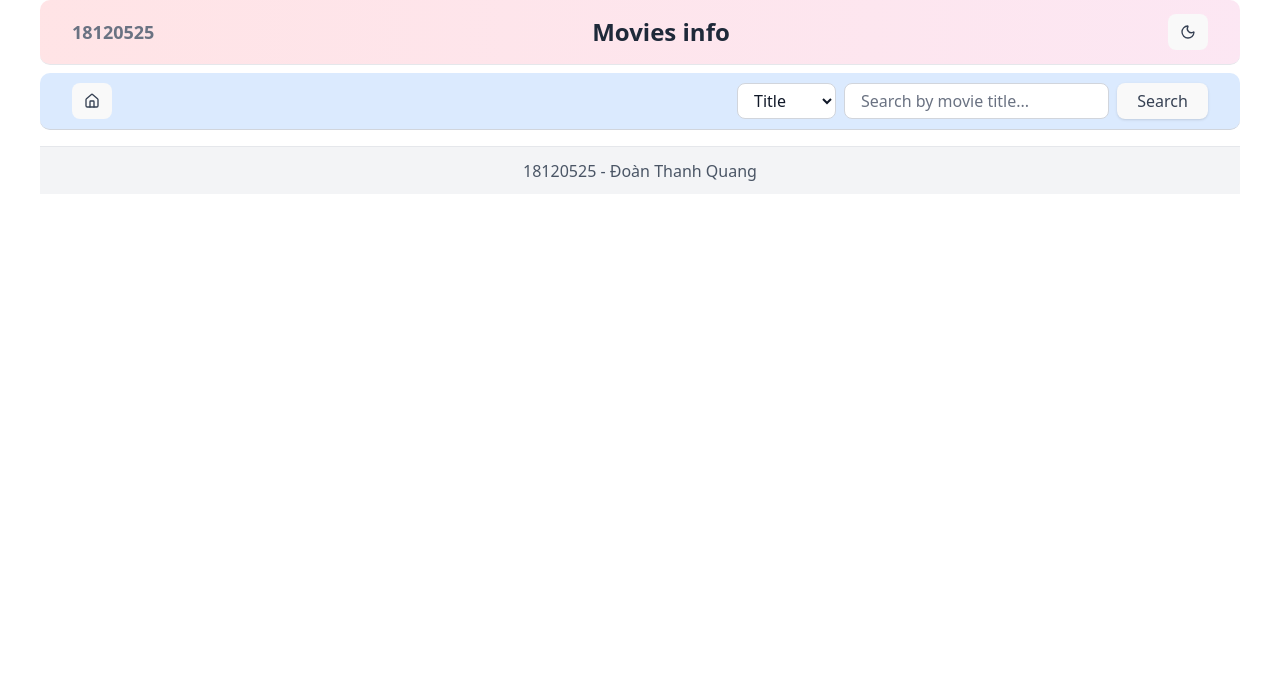
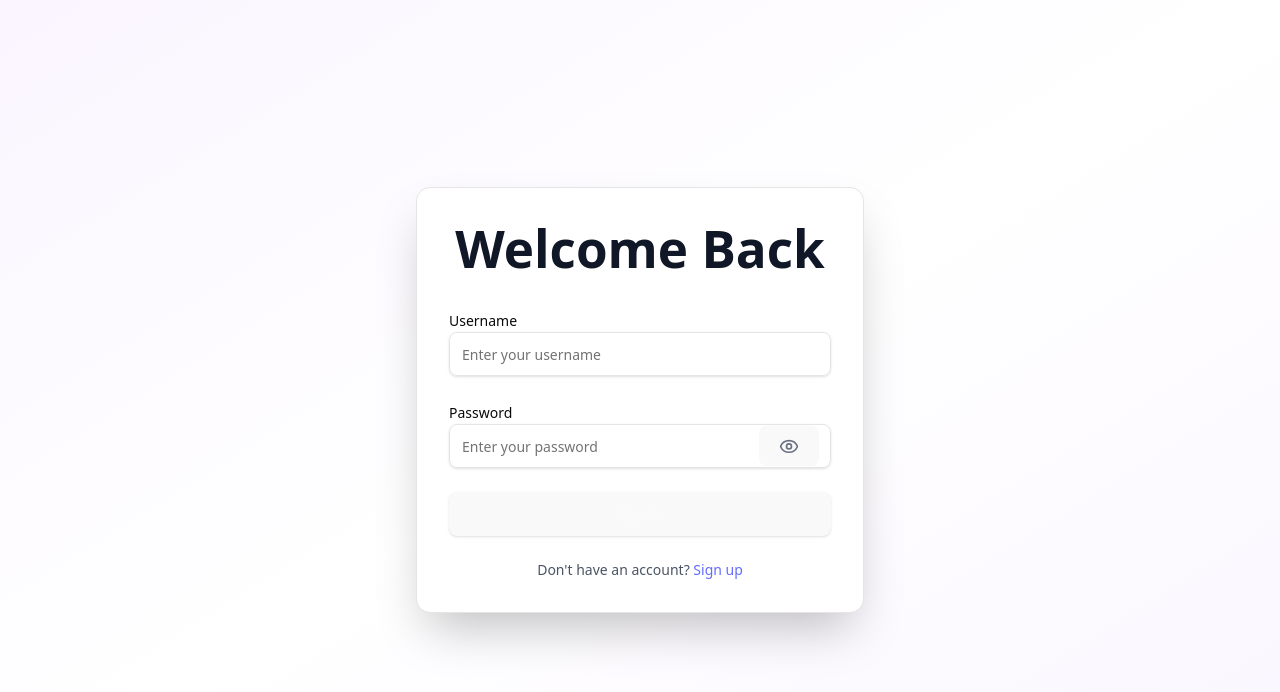
Before and after one commit to doanthanhquang/bai-tap-ca-nhan-2, a React (Vite) app: page /login in a window 1280 px wide. Shown: the top 692 px of the page. Built offline with nearby package versions, Linux system fonts and the light colour scheme.

Commit message:
feat: handle ui login page

```diff
--- a/package.json
+++ b/package.json
@@ -10,6 +10,8 @@
     "preview": "vite preview"
   },
   "dependencies": {
+    "@radix-ui/react-checkbox": "^1.3.3",
+    "@radix-ui/react-label": "^2.1.8",
     "@radix-ui/react-slot": "^1.2.4",
     "axios": "^1.13.2",
     "class-variance-authority": "^0.7.1",
--- a/src/app.tsx
+++ b/src/app.tsx
@@ -5,11 +5,20 @@ import {
   MovieDetailPage,
   SearchResultsPage,
   PersonDetailPage,
+  LoginPage,
 } from "@/pages";
 
 function App() {
   return (
     <Router>
+      <Routes>
+        {/* Login Route (without MainLayout) */}
+        <Route path="/login" element={<LoginPage />} />
+
+        {/* Main Routes (with MainLayout) */}
+        <Route
+          path="/*"
+          element={
             <MainLayout>
               <Routes>
                 <Route path="/" element={<MoviesListPage />} />
@@ -19,6 +28,9 @@ function App() {
                 <Route path="/persons/:id" element={<PersonDetailPage />} />
               </Routes>
             </MainLayout>
+          }
+        />
+      </Routes>
     </Router>
   );
 }
--- /dev/null
+++ b/src/components/ui/checkbox.tsx
@@ -0,0 +1,28 @@
+import * as React from "react"
+import * as CheckboxPrimitive from "@radix-ui/react-checkbox"
+import { Check } from "lucide-react"
+
+import { cn } from "@/lib/utils"
+
+const Checkbox = React.forwardRef<
+  React.ElementRef<typeof CheckboxPrimitive.Root>,
+  React.ComponentPropsWithoutRef<typeof CheckboxPrimitive.Root>
+>(({ className, ...props }, ref) => (
+  <CheckboxPrimitive.Root
+    ref={ref}
+    className={cn(
+      "grid place-content-center peer h-4 w-4 shrink-0 rounded-sm border border-primary shadow focus-visible:outline-none focus-visible:ring-1 focus-visible:ring-ring disabled:cursor-not-allowed disabled:opacity-50 data-[state=checked]:bg-primary data-[state=checked]:text-primary-foreground",
+      className
+    )}
+    {...props}
+  >
+    <CheckboxPrimitive.Indicator
+      className={cn("grid place-content-center text-current")}
+    >
+      <Check className="h-4 w-4" />
+    </CheckboxPrimitive.Indicator>
+  </CheckboxPrimitive.Root>
+))
+Checkbox.displayName = CheckboxPrimitive.Root.displayName
+
+export { Checkbox }
--- /dev/null
+++ b/src/components/ui/label.tsx
@@ -0,0 +1,24 @@
+import * as React from "react"
+import * as LabelPrimitive from "@radix-ui/react-label"
+import { cva, type VariantProps } from "class-variance-authority"
+
+import { cn } from "@/lib/utils"
+
+const labelVariants = cva(
+  "text-sm font-medium leading-none peer-disabled:cursor-not-allowed peer-disabled:opacity-70"
+)
+
+const Label = React.forwardRef<
+  React.ElementRef<typeof LabelPrimitive.Root>,
+  React.ComponentPropsWithoutRef<typeof LabelPrimitive.Root> &
+    VariantProps<typeof labelVariants>
+>(({ className, ...props }, ref) => (
+  <LabelPrimitive.Root
+    ref={ref}
+    className={cn(labelVariants(), className)}
+    {...props}
+  />
+))
+Label.displayName = LabelPrimitive.Root.displayName
+
+export { Label }
--- a/src/pages/index.ts
+++ b/src/pages/index.ts
@@ -2,3 +2,4 @@ export { default as MoviesListPage } from '@/pages/movies-list';
 export { default as MovieDetailPage } from '@/pages/movie-detail';
 export { default as SearchResultsPage } from '@/pages/search-results';
 export { default as PersonDetailPage } from '@/pages/person-detail';
+export { default as LoginPage } from '@/pages/login';
--- /dev/null
+++ b/src/pages/login.tsx
@@ -0,0 +1,101 @@
+import { useState } from "react";
+import { Link } from "react-router-dom";
+import { Button } from "@/components/ui/button";
+import { Card } from "@/components/ui/card";
+import { Input } from "@/components/ui/input";
+import { Label } from "@/components/ui/label";
+import { Eye, EyeOff } from "lucide-react";
+
+export default function LoginPage() {
+  const [showPassword, setShowPassword] = useState(false);
+  const [formData, setFormData] = useState({
+    username: "",
+    password: "",
+    rememberMe: false,
+  });
+
+  const handleSubmit = (e: React.FormEvent) => {
+    e.preventDefault();
+    // TODO: Handle login logic
+    console.log("Login attempt:", formData);
+  };
+
+  return (
+    <div className="min-h-screen flex items-center justify-center bg-gradient-to-br from-purple-50 via-white to-purple-50 dark:from-gray-900 dark:via-gray-800 dark:to-gray-900 p-4">
+      <Card className="w-full max-w-md p-8 shadow-2xl">
+        {/* Logo & Title */}
+        <div className="text-center mb-8">
+          <h1 className="text-2xl font-bold text-gray-900 dark:text-gray-100 mb-2">
+            Welcome Back
+          </h1>
+        </div>
+
+        {/* Login Form */}
+        <form onSubmit={handleSubmit} className="space-y-6">
+          {/* Username Field */}
+          <div className="space-y-2">
+            <Label htmlFor="username">Username</Label>
+            <Input
+              id="username"
+              type="text"
+              placeholder="Enter your username"
+              value={formData.username}
+              onChange={(e) =>
+                setFormData({ ...formData, username: e.target.value })
+              }
+              required
+              className="h-11"
+            />
+          </div>
+
+          {/* Password Field */}
+          <div className="space-y-2">
+            <Label htmlFor="password">Password</Label>
+            <div className="relative">
+              <Input
+                id="password"
+                type={showPassword ? "text" : "password"}
+                placeholder="Enter your password"
+                value={formData.password}
+                onChange={(e) =>
+                  setFormData({ ...formData, password: e.target.value })
+                }
+                required
+                className="h-11 pr-10"
+              />
+              <button
+                type="button"
+                onClick={() => setShowPassword(!showPassword)}
+                className="absolute right-3 top-1/2 -translate-y-1/2 text-gray-500 hover:text-gray-700 dark:text-gray-400 dark:hover:text-gray-200"
+              >
+                {showPassword ? (
+                  <EyeOff className="h-5 w-5" />
+                ) : (
+                  <Eye className="h-5 w-5" />
+                )}
+              </button>
+            </div>
+          </div>
+
+          {/* Login Button */}
+          <Button type="submit" className="w-full h-11 text-base font-semibold">
+            Sign In
+          </Button>
+        </form>
+
+        {/* Sign Up Link */}
+        <div className="mt-6 text-center">
+          <p className="text-sm text-gray-600 dark:text-gray-400">
+            Don't have an account?{" "}
+            <Link
+              to="/signup"
+              className="text-purple-600 hover:text-purple-700 dark:text-purple-400 dark:hover:text-purple-300 font-semibold"
+            >
+              Sign up
+            </Link>
+          </p>
+        </div>
+      </Card>
+    </div>
+  );
+}
```
Also changed, not shown: 1 other file (tests, documents, lock files or other folders). Lines whose indentation alone changed are shown as unchanged.
